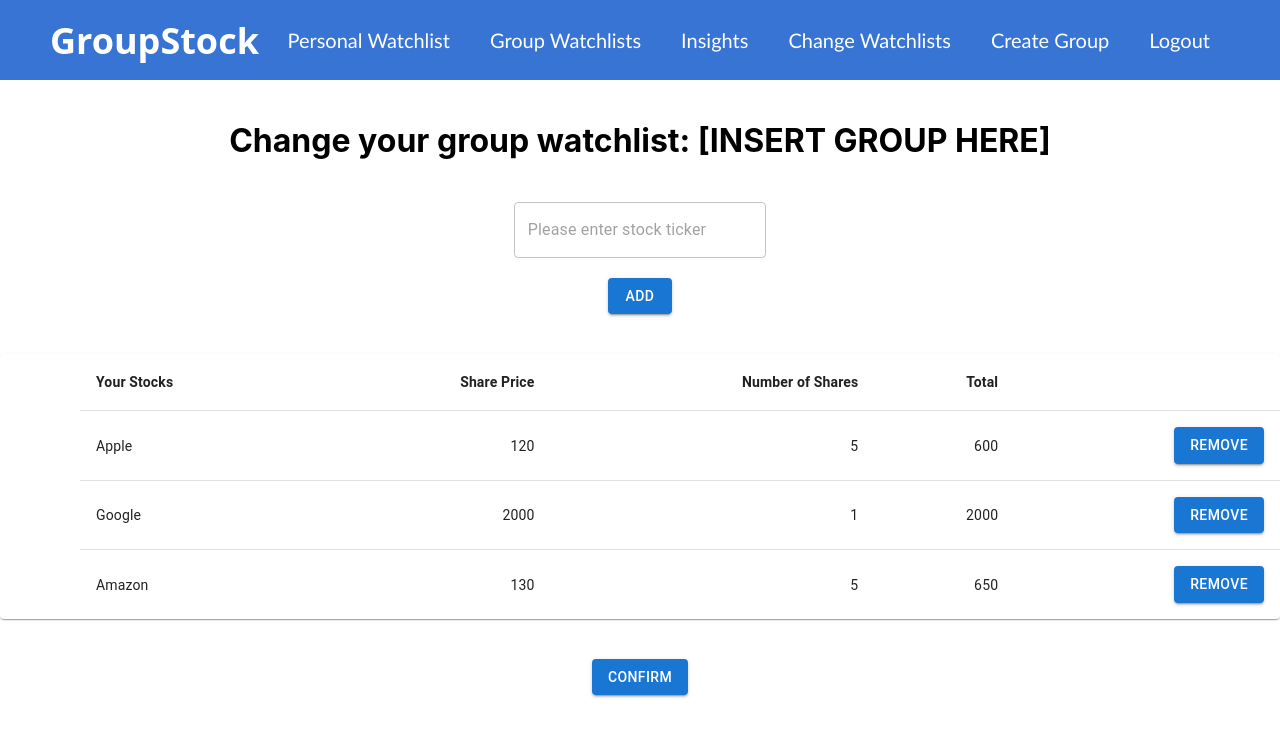
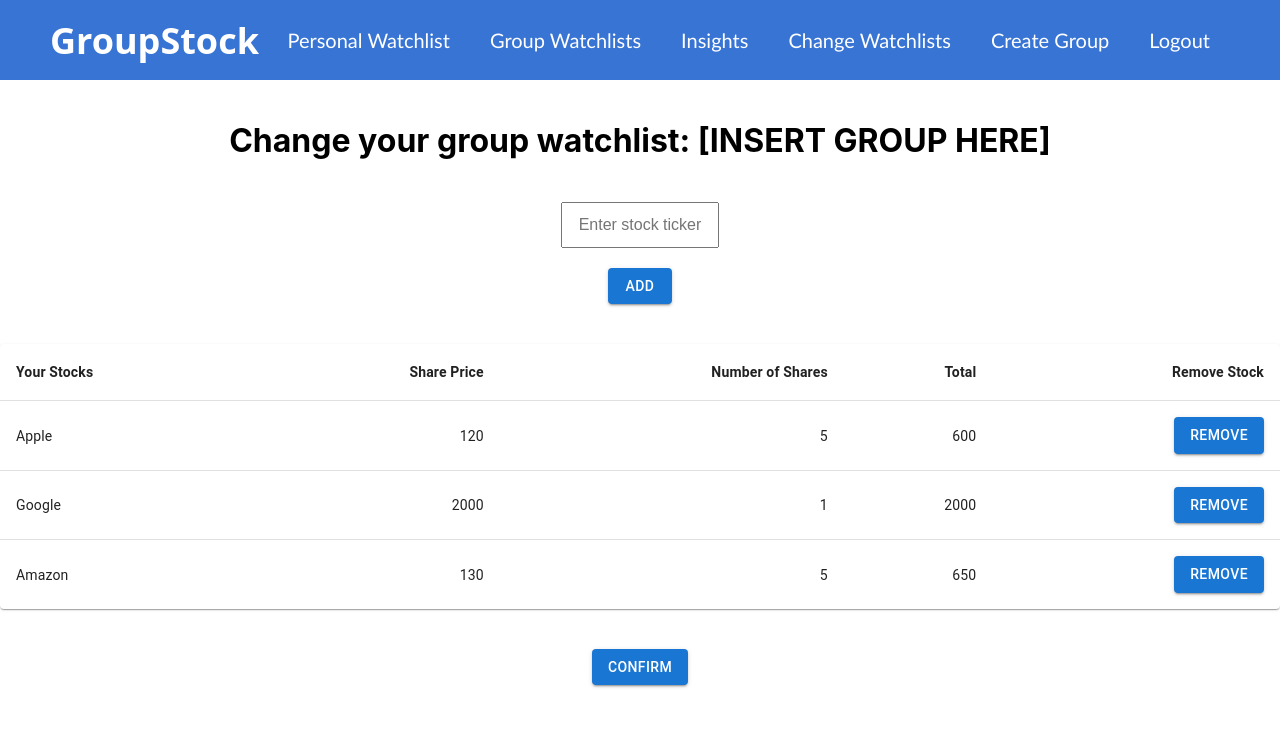
Before and after one commit to williamdjting/372-finalproject, a React (Create React App) app in the folder client/: page /dashboard7 in a window 1280 px wide. Shown: the top 736 px of the page. Built offline with nearby package versions, Linux system fonts and the light colour scheme; no server answers.

Commit message:
fixed input button to only show max 4 char input and increased max height of table

```diff
--- a/client/src/pages/dashboard/Dashboard1.js
+++ b/client/src/pages/dashboard/Dashboard1.js
@@ -32,14 +32,18 @@ function Dashboard1() {
         <br></br>
         <div id="outer1">
 
-            <div class="inner1">
+            {/* <div class="inner8">
                 <Box  component="form" noValidate autoComplete="off">
                             <FormControl sx={{ width: '25ch' }}>
                             <OutlinedInput maxlength="4" placeholder="Please enter stock ticker" />
+
                         </FormControl>
                 </Box>
 
-            </div>
+            </div> */}
+            <form class="inner1" >
+                <input id="inputboxsize1" type="text" maxlength="4" placeholder="Enter stock ticker"></input>
+            </form>
             <br></br>
             <br></br>
             <div class="inner1">
@@ -54,14 +58,15 @@ function Dashboard1() {
         <TableContainer align="right" component={Paper}>
 
 
-            <Table  sx={{ minWidth: 400, maxWidth: 1200}} aria-label="simple table">
+            <Table  sx={{ minWidth: 400, maxWidth: 2400}} aria-label="simple table">
             <TableHead>
                 <TableRow>
-                <TableCell><b>Your Stocks</b></TableCell>
+                {/* <TableCell align="left"><b></b></TableCell> */}
+                <TableCell align="left"><b>Your Stocks</b></TableCell>
                 <TableCell align="right"><b>Share Price</b></TableCell>
                 <TableCell align="right"><b>Number of Shares</b></TableCell>
                 <TableCell align="right"><b>Total</b></TableCell>
-                <TableCell align="right"><b></b></TableCell>
+                <TableCell align="right"><b>Remove Stock</b></TableCell>
                 </TableRow>
             </TableHead>
             {/* //fetch API right here inside <tablebody> and render the hook here// */}
@@ -72,7 +77,8 @@ function Dashboard1() {
                     key={row.name}
                     sx={{ '&:last-child td, &:last-child th': { border: 0 } }}
                 >
-                    <TableCell component="th" scope="row">
+
+                    <TableCell align="left" component="th" scope="row">
                     {row.name}
                     </TableCell>
                     <TableCell align="right">{row.price}</TableCell>
--- a/client/src/pages/dashboard/Dashboard4.js
+++ b/client/src/pages/dashboard/Dashboard4.js
@@ -32,14 +32,18 @@ function Dashboard4() {
         <br></br>
         <div id="outer4">
 
-            <div class="inner4">
+            {/* <div class="inner8">
                 <Box  component="form" noValidate autoComplete="off">
                             <FormControl sx={{ width: '25ch' }}>
                             <OutlinedInput maxlength="4" placeholder="Please enter stock ticker" />
+
                         </FormControl>
                 </Box>
 
-            </div>
+            </div> */}
+            <form class="inner4" >
+                <input id="inputboxsize4" type="text" maxlength="4" placeholder="Enter stock ticker"></input>
+            </form>
             <br></br>
             <br></br>
             <div class="inner4">
@@ -54,14 +58,15 @@ function Dashboard4() {
         <TableContainer align="right" component={Paper}>
 
 
-            <Table  sx={{ minWidth: 400, maxWidth: 1200}} aria-label="simple table">
+            <Table  sx={{ minWidth: 400, maxWidth: 2400}} aria-label="simple table">
             <TableHead>
                 <TableRow>
-                <TableCell><b>Your Stocks</b></TableCell>
+                {/* <TableCell align="left"><b></b></TableCell> */}
+                <TableCell align="left"><b>Your Stocks</b></TableCell>
                 <TableCell align="right"><b>Share Price</b></TableCell>
                 <TableCell align="right"><b>Number of Shares</b></TableCell>
                 <TableCell align="right"><b>Total</b></TableCell>
-                <TableCell align="right"><b></b></TableCell>
+                <TableCell align="right"><b>Remove Stock</b></TableCell>
                 </TableRow>
             </TableHead>
             {/* //fetch API right here inside <tablebody> and render the hook here// */}
--- a/client/src/pages/dashboard/Dashboard7.js
+++ b/client/src/pages/dashboard/Dashboard7.js
@@ -32,17 +32,21 @@ function Dashboard7() {
         <br></br>
         <div id="outer7">
 
-            <div class="inner7">
+            {/* <div class="inner8">
                 <Box  component="form" noValidate autoComplete="off">
                             <FormControl sx={{ width: '25ch' }}>
                             <OutlinedInput maxlength="4" placeholder="Please enter stock ticker" />
+
                         </FormControl>
                 </Box>
 
-            </div>
+            </div> */}
+            <form class="inner7" >
+                <input id="inputboxsize7" type="text" maxlength="4" placeholder="Enter stock ticker"></input>
+            </form>
             <br></br>
             <br></br>
-            <div class="inner8">
+            <div class="inner7">
         <Stack  spacing={0} direction="row">
              <Button variant="contained" onClick={() => {}}>Add
              </Button>
@@ -54,14 +58,15 @@ function Dashboard7() {
         <TableContainer align="right" component={Paper}>
 
 
-            <Table  sx={{ minWidth: 400, maxWidth: 1200}} aria-label="simple table">
-                <TableHead>
+            <Table  sx={{ minWidth: 400, maxWidth: 2400}} aria-label="simple table">
+            <TableHead>
                 <TableRow>
-                <TableCell><b>Your Stocks</b></TableCell>
+                {/* <TableCell align="left"><b></b></TableCell> */}
+                <TableCell align="left"><b>Your Stocks</b></TableCell>
                 <TableCell align="right"><b>Share Price</b></TableCell>
                 <TableCell align="right"><b>Number of Shares</b></TableCell>
                 <TableCell align="right"><b>Total</b></TableCell>
-                <TableCell align="right"><b></b></TableCell>
+                <TableCell align="right"><b>Remove Stock</b></TableCell>
                 </TableRow>
             </TableHead>
             {/* //fetch API right here inside <tablebody> and render the hook here// */}
--- a/client/src/pages/dashboard/Dashboard8.js
+++ b/client/src/pages/dashboard/Dashboard8.js
@@ -32,14 +32,18 @@ function Dashboard8() {
         <br></br>
         <div id="outer8">
 
-            <div class="inner8">
+            {/* <div class="inner8">
                 <Box  component="form" noValidate autoComplete="off">
                             <FormControl sx={{ width: '25ch' }}>
                             <OutlinedInput maxlength="4" placeholder="Please enter stock ticker" />
+
                         </FormControl>
                 </Box>
 
-            </div>
+            </div> */}
+            <form class="inner8" >
+                <input id="inputboxsize8" type="text" maxlength="4" placeholder="Enter stock ticker"></input>
+            </form>
             <br></br>
             <br></br>
             <div class="inner8">
@@ -54,14 +58,15 @@ function Dashboard8() {
         <TableContainer align="right" component={Paper}>
 
 
-            <Table  sx={{ minWidth: 400, maxWidth: 1200}} aria-label="simple table">
+        <Table  sx={{ minWidth: 400, maxWidth: 2400}} aria-label="simple table">
             <TableHead>
                 <TableRow>
-                <TableCell><b>Your Stocks</b></TableCell>
+                {/* <TableCell align="left"><b></b></TableCell> */}
+                <TableCell align="left"><b>Your Stocks</b></TableCell>
                 <TableCell align="right"><b>Share Price</b></TableCell>
                 <TableCell align="right"><b>Number of Shares</b></TableCell>
                 <TableCell align="right"><b>Total</b></TableCell>
-                <TableCell align="right"><b></b></TableCell>
+                <TableCell align="right"><b>Remove Stock</b></TableCell>
                 </TableRow>
             </TableHead>
             {/* //fetch API right here inside <tablebody> and render the hook here// */}
--- a/client/src/stylesheets/Dashboard1.css
+++ b/client/src/stylesheets/Dashboard1.css
@@ -11,3 +11,10 @@
 #createyourpersonalwatchlist1 {
     text-align: center;
 }
+
+#inputboxsize1 {
+    height: 40px;
+    width: 150px;
+    text-align: center;
+    font-size: 16px;
+}
--- a/client/src/stylesheets/Dashboard4.css
+++ b/client/src/stylesheets/Dashboard4.css
@@ -17,3 +17,10 @@
 #createyourpersonalwatchlist4 {
     text-align: center;
 }
+
+#inputboxsize4 {
+    height: 40px;
+    width: 150px;
+    text-align: center;
+    font-size: 16px;
+}
--- a/client/src/stylesheets/Dashboard7.css
+++ b/client/src/stylesheets/Dashboard7.css
@@ -11,3 +11,10 @@
 #createyourpersonalwatchlist7 {
     text-align: center;
 }
+
+#inputboxsize7 {
+    height: 40px;
+    width: 150px;
+    text-align: center;
+    font-size: 16px;
+}
--- a/client/src/stylesheets/Dashboard8.css
+++ b/client/src/stylesheets/Dashboard8.css
@@ -11,3 +11,10 @@
 #createyourpersonalwatchlist8 {
     text-align: center;
 }
+
+#inputboxsize8 {
+    height: 40px;
+    width: 150px;
+    text-align: center;
+    font-size: 16px;
+}
```
